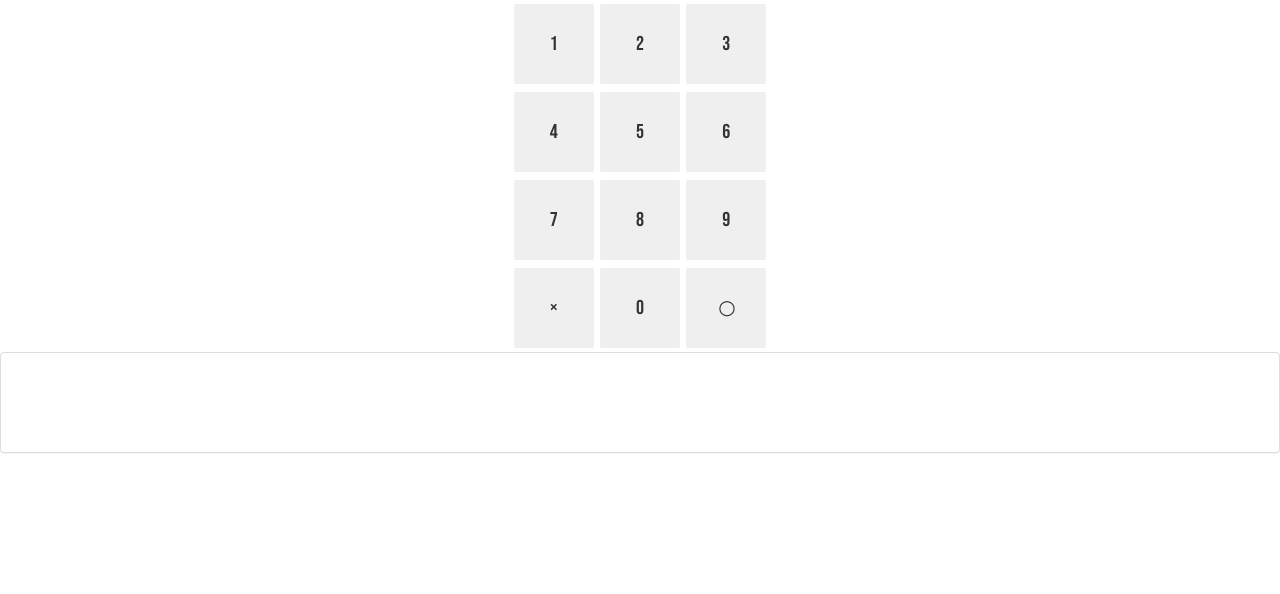
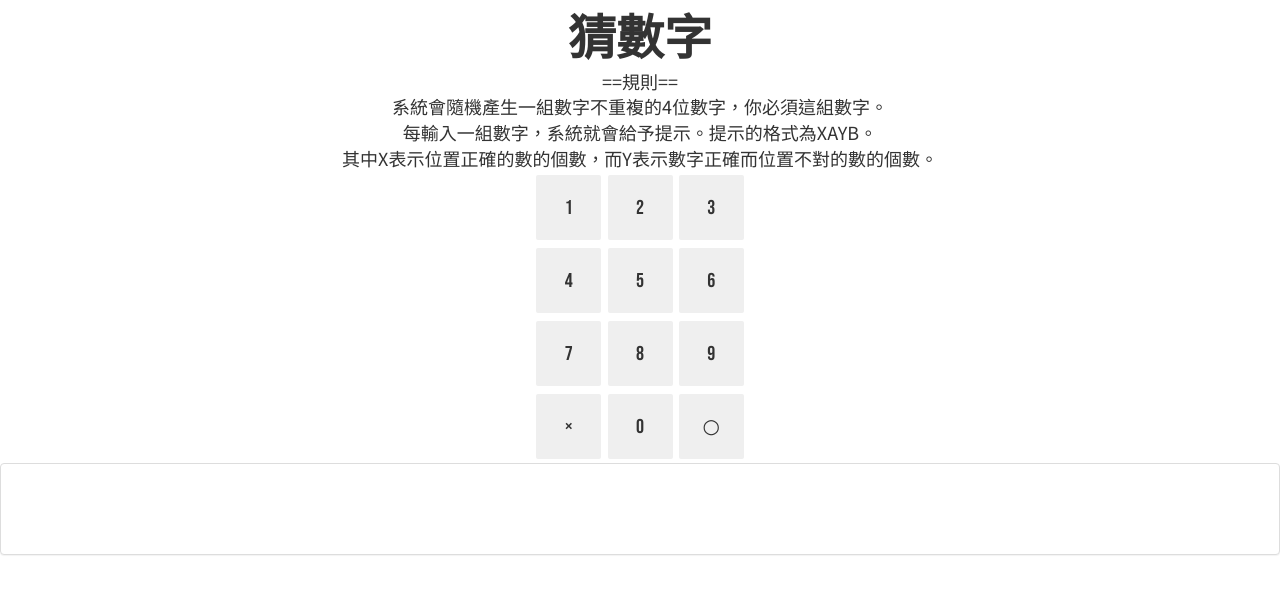
Before and after one commit to Huanying04/1A1B, a plain HTML site: page index.html in a window 1280 px wide. Drawn offline with nearby package versions, Linux system fonts and the light colour scheme.

Commit message:
more informations

```diff
--- a/four_digits.js
+++ b/four_digits.js
@@ -38,7 +38,7 @@ function clear_input() {
 function correct() {
     if (digits.length == 4 && !finish){
         if (digits == answer) {
-            document.getElementById("history").innerHTML += digits + "        <span style=\"color:green\">4A0B</span><br>";
+            document.getElementById("history").innerHTML += digits + "    <span style=\"color:green\">4A0B</span><br>";
             document.getElementById("reset").style.visibility = "visible";
             finish = true;
             return
@@ -59,7 +59,7 @@ function correct() {
                 }
             }
         }
-        document.getElementById("history").innerHTML += digits + "        <span style=\"color:red\">" + a + "A" + b + "B</span><br>";
+        document.getElementById("history").innerHTML += digits + "    <span style=\"color:red\">" + a + "A" + b + "B</span><br>";
         clear_input();
     }
 }
--- a/index.html
+++ b/index.html
@@ -11,6 +11,12 @@
         <title>4digits</title>
     </head>
     <body>
+        <div title style="text-align:center">
+            <div id="title" class="title">猜數字</div>
+            <div id="desc" class="desc">==規則==<br>系統會隨機產生一組數字不重複的4位數字，你必須這組數字。<br>
+                每輸入一組數字，系統就會給予提示。提示的格式為XAYB。<br>
+                其中X表示位置正確的數的個數，而Y表示數字正確而位置不對的數的個數。</div>
+        </div>
         <div id="buttons" style="text-align:center">
             <button type="button" id="one" onclick="dis('one')">1</button>
             <button type="button" id="two" onclick="dis('two')">2</button>
@@ -26,7 +32,7 @@
             <button type="button" id="correct" onclick="correct()">○</button>
         </div>
         <div class="panel panel-default">
-            <div id="guess" style="text-align:center;font-size:48px;" class="panel-body">‌</div>
+            <div id="guess" style="text-align:center;font-size:42px;" class="panel-body">‌</div>
         </div>
                 <div id="history" style="text-align:center;font-size:36px;"></div>
         <div id="reset-button" style="text-align:center">
--- a/style.css
+++ b/style.css
@@ -1,21 +1,37 @@
 @import url('https://fonts.googleapis.com/css2?family=Bebas+Neue&display=swap');
-@import url('https://fonts.googleapis.com/css2?family=Noto+Sans+TC:wght@700&display=swap');
+@import url('https://fonts.googleapis.com/css2?family=Noto+Sans+TC:wght@400;700&display=swap');
 
 * {
     font-family: 'Bebas Neue', cursive;
+    -webkit-user-select: none;
+    -khtml-user-select: none;
+    -moz-user-select: none;
+    -ms-user-select: none;
+    -o-user-select: none;
+    user-select: none;
+}
+
+.title {
+    font-family: 'Noto Sans TC', sans-serif;
+    font-size: 48px;
+    font-weight: 700;
+}
+
+.desc {
+    font-family: 'Noto Sans TC', sans-serif;
+    font-size: 18px;
 }
 
 button {
     border: none;
-    padding: 20px 32px;
     text-align: center;
     text-decoration: none;
     display: inline-block;
     font-size: 20px;
     margin: 4px 2px;
     cursor: pointer;
-    width: 80px;
-    height: 80px;
+    width: 65px;
+    height: 65px;
     border-radius: 2px;
     transition-duration: 0.025s;
 }
@@ -34,4 +50,5 @@ button:active {
     width: 300px;
     height: 80px;
     font-family: 'Noto Sans TC', sans-serif;
+    font-weight: 700;
 }
```
